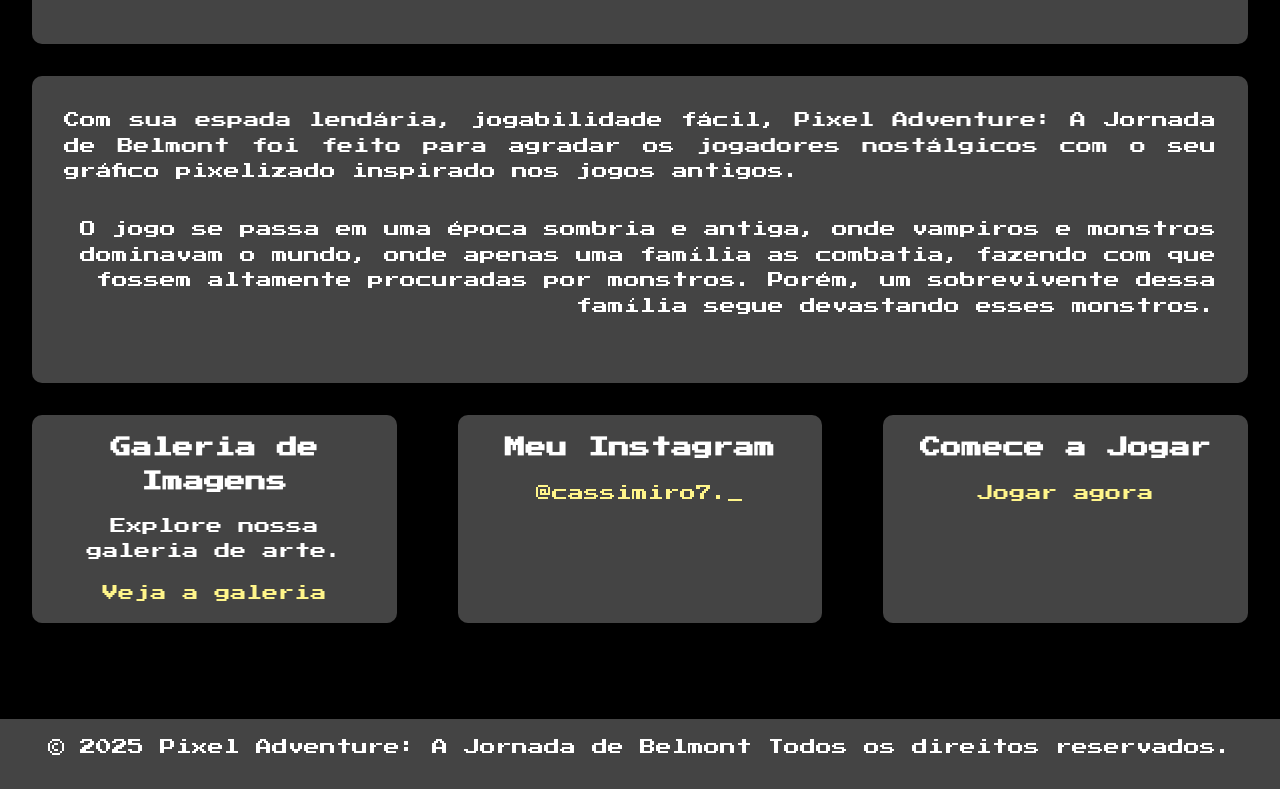
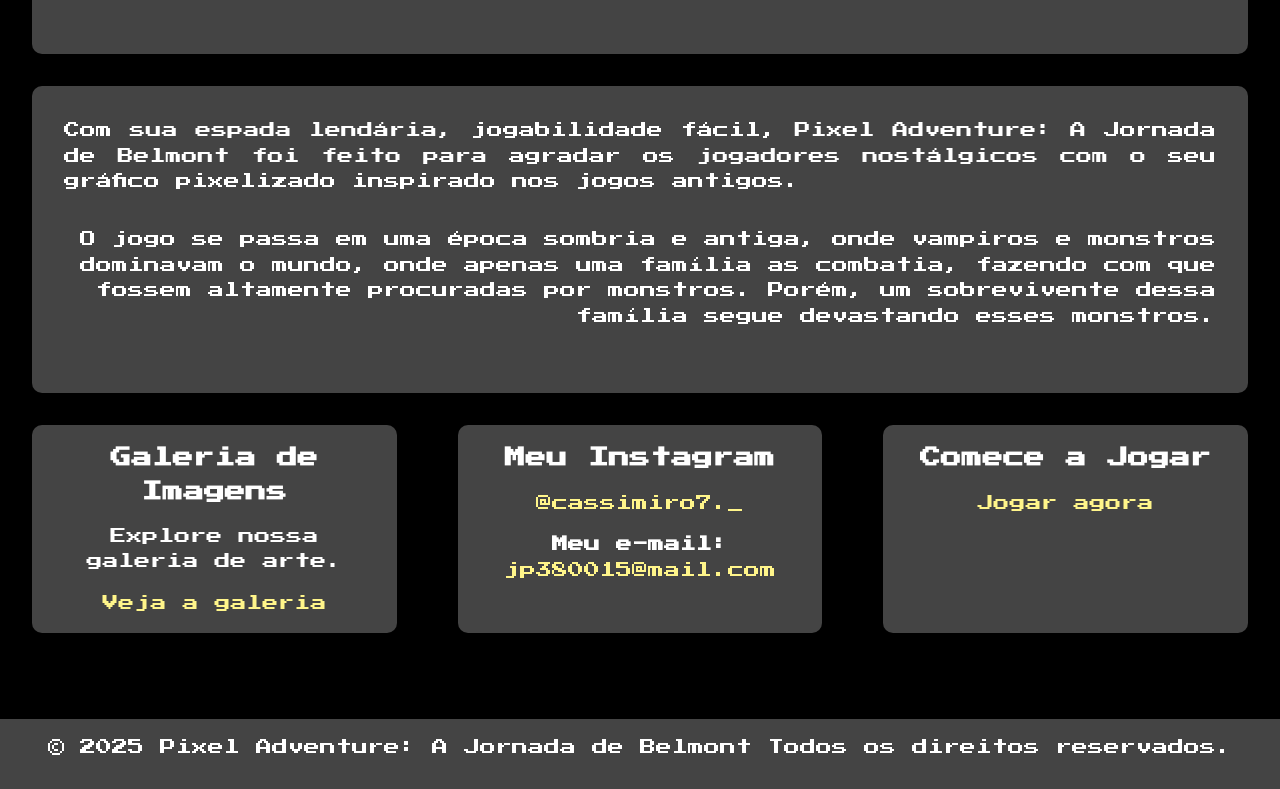
Before and after one commit to JCassimiro2/Trabalho-de-Abril, a plain HTML site: page index.html in a window 1280 px wide. Shown: the part 395-1184 px from the top of the page. Drawn offline with Linux system fonts and the light colour scheme.

Commit message:
arrumando alguns detalhes

```diff
--- a/css/style.css
+++ b/css/style.css
@@ -79,16 +79,23 @@ section {
     display: none;
     margin-bottom: 2rem;
     opacity: 0;
-    transform: translateY(20px);
-    transition: opacity 0.3s ease, transform 0.3s ease;
+    transform: translateX(100%);
+    transition: transform 0.5s ease, opacity 0.5s ease;
+    position: absolute;
+    width: 100%;
+    left: 0;
+    top: 10px; /* ajusta conforme seu layout, esse valor pode ser diferente */
+    z-index: 0;
 }
 
-/* Seção ativa com animação */
 section.active {
     display: block;
     opacity: 1;
-    transform: translateY(0);
+    transform: translateX(0);
+    z-index: 1;
+    position: relative;
 }
+
 
 
 /* Títulos */
@@ -332,3 +339,18 @@ footer {
         padding: 1rem;
     }
 }
+
+html, body {
+    height: 100%;
+    margin: 0;
+    padding: 0;
+}
+
+body {
+    display: flex;
+    flex-direction: column;
+}
+
+main {
+    flex: 1;
+}
--- a/index.html
+++ b/index.html
@@ -45,17 +45,19 @@
                 <div class="highlight">
                     <h3>Galeria de Imagens</h3>
                     <p>Explore nossa galeria de arte.</p>
-                    <a href="#galeria" class="highlight-link">Veja a galeria</a>
+                    <a href="#" class="highlight-link galeria-link">Veja a galeria</a>
                 </div>
                 <div class="highlight">
                     <h3>Meu Instagram</h3>
                     <p><a href="https://www.instagram.com/cassimiro7._/" target="_blank" class="highlight-link">@cassimiro7._</a></p>
+                    <p><strong>Meu e-mail:</strong><br><a href="mailto:jp380015@mail.com" class="highlight-link">jp380015@mail.com</a></p>
                 </div>
                 <div class="highlight">
                     <h3>Comece a Jogar</h3>
-                    <a href="#jogar" class="highlight-link">Jogar agora</a>
+                    <a href="#" class="highlight-link jogar-link">Jogar agora</a>
                 </div>
             </div>
+
         </section>
 
         <!-- Seção "Sobre" -->
```
